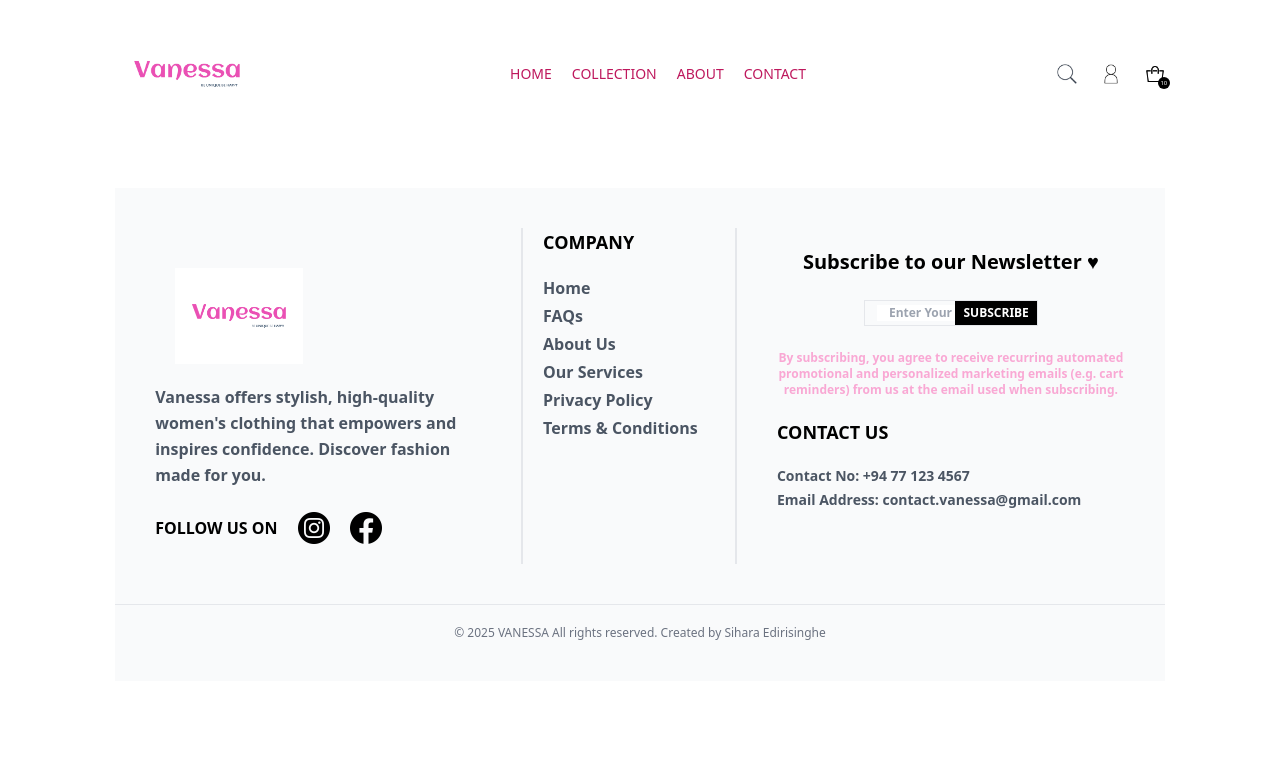
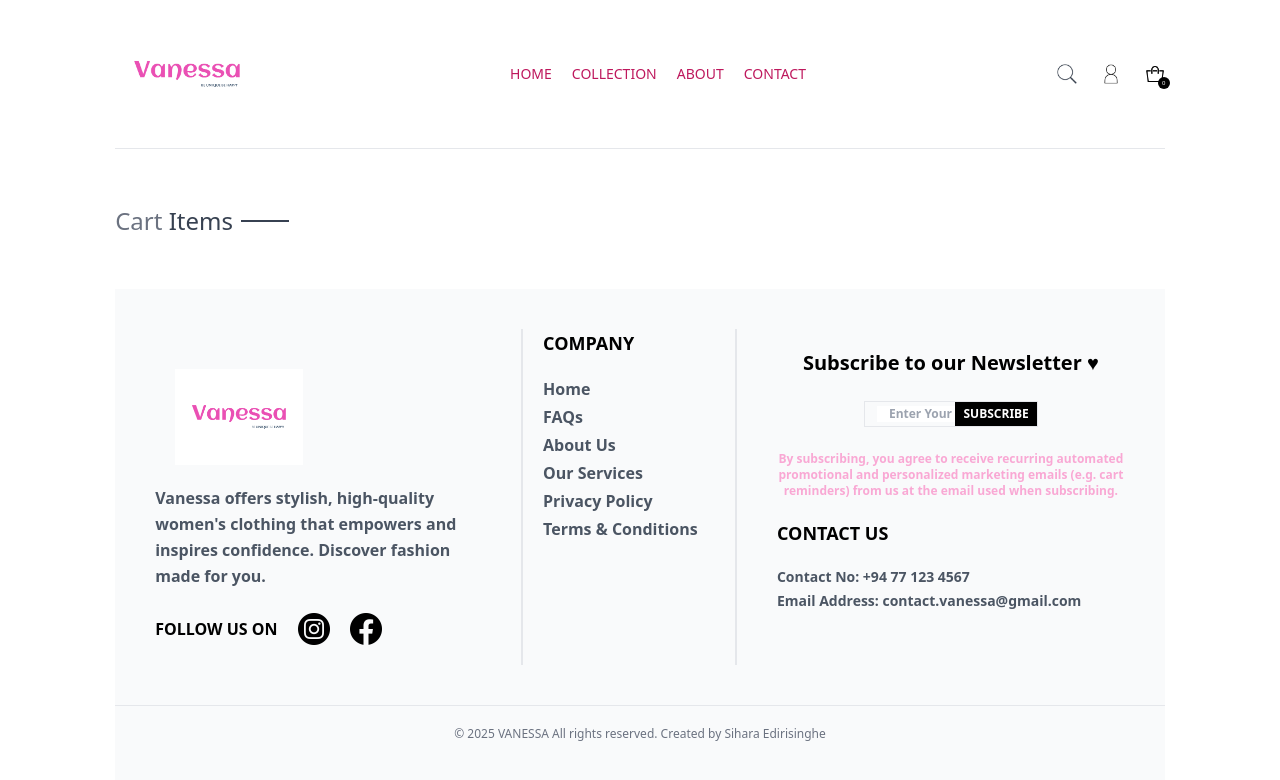
Before and after one commit to SiharaH/Vanessa, a React (Vite) app: page /cart in a window 1280 px wide. Shown: the top 780 px of the page. Built offline with nearby package versions, Linux system fonts and the light colour scheme.

Commit message:
Created Cart page

```diff
--- a/src/App.jsx
+++ b/src/App.jsx
@@ -11,11 +11,14 @@
 import Orders from './pages/Orders'
 import Navbar from './components/Navbar'
 import Footer from './components/Footer'
+import { ToastContainer, toast } from 'react-toastify';
+import 'react-toastify/dist/ReactToastify.css';
 
 
 const App = () => {
   return (
     <div className='px-4 sm:px-[5vw] md:px-[7vw] lg:px-[9vw]'>
+      <ToastContainer/>
       <Navbar/>
       <Routes>
         <Route path='/' element={<Home/>}/>
--- a/src/assets/assets.js
+++ b/src/assets/assets.js
@@ -77,6 +77,8 @@
 import banner04 from './banner04.png'
 import star_icon from './star_icon.png'
 import star_dull_icon from './star_dull_icon.png'
+import bin_icon from './bin_icon.png'
+import cross_icon from './cross_icon.png'
 
 
 
@@ -103,6 +105,8 @@
     banner04,
     star_icon,
     star_dull_icon,
+    bin_icon,
+    cross_icon,
 
 
 }
--- a/src/components/Navbar.jsx
+++ b/src/components/Navbar.jsx
@@ -1,10 +1,12 @@
-import React, { useState } from 'react'
+import React, { useContext, useState } from 'react'
 import { assets } from '../assets/assets'
 import { Link, NavLink } from 'react-router-dom'
+import { ShopContext } from '../context/ShopContext'
 
 const Navbar = () => {
 
     const [visible,setVisible] = useState(false);
+    const {setshowSearch, getCartCount} = useContext(ShopContext);
 
   return (
     <div className='flex items-center justify-between py-5 font-medium'>
@@ -47,7 +49,8 @@
             </div>
             <Link to="/cart" className='relative'>
                 <img src={assets.cart} alt="" className='w-5 m-w-5' />
-                <p className='absolute right-[-5px] bottom-[-5px] w-3 text-center leading-3 bg-black text-white aspect-square rounded-full text-[6px]'>10</p>
+                <p className='absolute right-[-5px] bottom-[-5px] w-3 text-center leading-3 bg-black text-white aspect-square rounded-full text-[6px]'>{getCartCount()}</p>
+
             </Link>
 
             <img onClick={()=>setVisible(true)} src={assets.menu} className='w-5 cursor-pointer sm:hidden' />
--- a/src/context/ShopContext.jsx
+++ b/src/context/ShopContext.jsx
@@ -1,5 +1,7 @@
 import { createContext, useState, useEffect } from "react";
 import { products } from "../assets/assets";
+import { toast } from "react-toastify";
+
 
 export const ShopContext = createContext();
 
@@ -9,17 +11,58 @@
     const deliveryFee = 350;
     const [search,setSearch] = useState('');
     const [showSearch, setshowSearch] = useState(true);
-    const [cartitems, setCartItems] = useState({});
+    const [cartItems, setCartItems] = useState({});
 
-    const addToCart = async (productId, size) => {
-         let cartData = structuredClone(cartitems);
+    const addToCart = async (itemId, size) => {
+
+        if (!size) {
+            toast.error("Select Product Size")
+            return;
+        }
+
+         let cartData = structuredClone(cartItems);
+
+         if (cartData[itemId]) {
+            if (cartData[itemId][size]) {
+                cartData[itemId][size] += 1;
+            }
+            else {
+                cartData[itemId][size] = 1;
+            }
+         } else {
+            cartData[itemId] = {};
+            cartData[itemId][size] = 1;
+         }
+            setCartItems(cartData);
+    }
+
+    const getCartCount = () => {
+        let totalCount = 0;
+        for (const items in cartItems){
+            for(const item in cartItems[items]){
+                try {
+                    if (cartItems [items][item] > 0){
+                        totalCount += cartItems[items][item];
+                    }
+                } catch (error) {
+
+                }}}
+        return totalCount;
+    }
+
+    const updatequantity = async (itemId, size, quantity) =>{
+
     }
 
     const value = {
         products , currency, deliveryFee,
-        search, setSearch, showSearch, setshowSearch
+        search, setSearch, showSearch, setshowSearch,
+        cartItems, setCartItems, addToCart, getCartCount,
 
     }
+
+
+
 
     return (
         <ShopContext.Provider value={value}>
--- a/src/pages/Cart.jsx
+++ b/src/pages/Cart.jsx
@@ -1,8 +1,60 @@
-import React from 'react'
+import React, { useContext, useEffect, useState } from 'react'
+import { ShopContext } from '../context/ShopContext'
+import Title from '../components/Title'
+import { assets } from '../assets/assets';
 
 const Cart = () => {
+
+  const {products, cartItems, currency} = useContext(ShopContext);
+  const [cartData, setcartData] = useState([]);
+
+  useEffect(() => {
+    const tempData = [];
+    for(const items in cartItems){
+      for(const item in cartItems[items]){
+        if (cartItems[items][item]> 0) {
+          tempData.push({
+            _id : items,
+            size : item,
+            quantity : cartItems[items][item]
+          })
+        }
+      }
+    }
+    setcartData(tempData)
+  },[cartItems])
+
   return (
-    <div>
+    <div className='border-t pt-14'>
+      <div className='text-2xl mb-3'>
+        <Title text1={'Cart'} text2={'Items'}/>
+      </div>
+
+      <div>
+        {
+          cartData.map((item,index)=>{
+
+            const productData = products.find((products)=> products._id === item._id);
+
+            return (
+              <div key={index} className='py-4 border-t border-b text-gray-700 grid grid-cols-[4fr_0.5fr_0.5fr] sm:grid-cols[4fr_2fr_0.5fr] items-center gap-4'>
+                <div className='flex items-start gap-6'>
+                  <img className='w-16 sm:w-20' src={productData.image[0]} />
+                  <div>
+                    <p className='text-xs sm:text-lg font-medium '>{productData.name}</p>
+                    <div className='flex items-center gap-5 mt-2'>
+                      <p>{currency}{productData.price}</p>
+                      <p className='px-2 sm:px-3 sm:py-1 border bg-slate-50'>{item.size}</p>
+                    </div>
+                  </div>
+                </div>
+                <input className='border max-w-10 sm:max-w-20 px-1 sm:px-2 py-1' type="number" min={1} defaultValue={item.quantity} />
+                <img className='w-4 mr-4 sm:w-5 cursor-pointer ' src={assets.bin_icon}  />
+              </div>
+            )
+          })
+        }
+      </div>
 
     </div>
   )
--- a/src/pages/Product.jsx
+++ b/src/pages/Product.jsx
@@ -9,7 +9,7 @@
 
   const { productId } = useParams();
   console.log(productId)
-  const { products } = useContext(ShopContext);
+  const { products, currency, addToCart } = useContext(ShopContext);
   const [productData, setProductData] = useState(false);
   const [image, setImage] = useState('')
   const [size, setSize] = useState('')
@@ -56,7 +56,7 @@
             <img src={assets.star_icon} alt="" className="w-3 5" />
             <img src={assets.star_dull_icon} alt="" className="w-3 5" />
           </div>
-          <h1 className='font-medium text-2xl mt-5'>LKR {productData.price}</h1>
+          <h1 className='font-medium text-2xl mt-5'>{currency}{productData.price}</h1>
           <p className='text-gray-500 mt-5 md:w-4/5'>{productData.description}</p>
           <div className='flex flex-col gap-4 my-8'>
             <p>Select Size</p>
@@ -67,7 +67,7 @@
                 ))}
             </div>
           </div>
-          <button className='bg-black text-white py-2 px-4 hover:bg-pink-600 transition-all ease-in duration-200'>Add to Cart</button>
+          <button onClick={()=> addToCart(productData._id,size)} className='bg-black text-white py-2 px-4 hover:bg-pink-600 transition-all ease-in duration-200'>Add to Cart</button>
           <hr className='mt-8 sm:w-4/5'/>
           <div className='text-sm text-gray-500 mt-5 flex flex-col gap-1'>
             <p>Lorem, ipsum dolor sit amet consectetur adipisicing elit. Totam, facere!</p>
```
Also changed, not shown: src/assets/bin_icon.png (added), src/assets/cross_icon.png (added).
